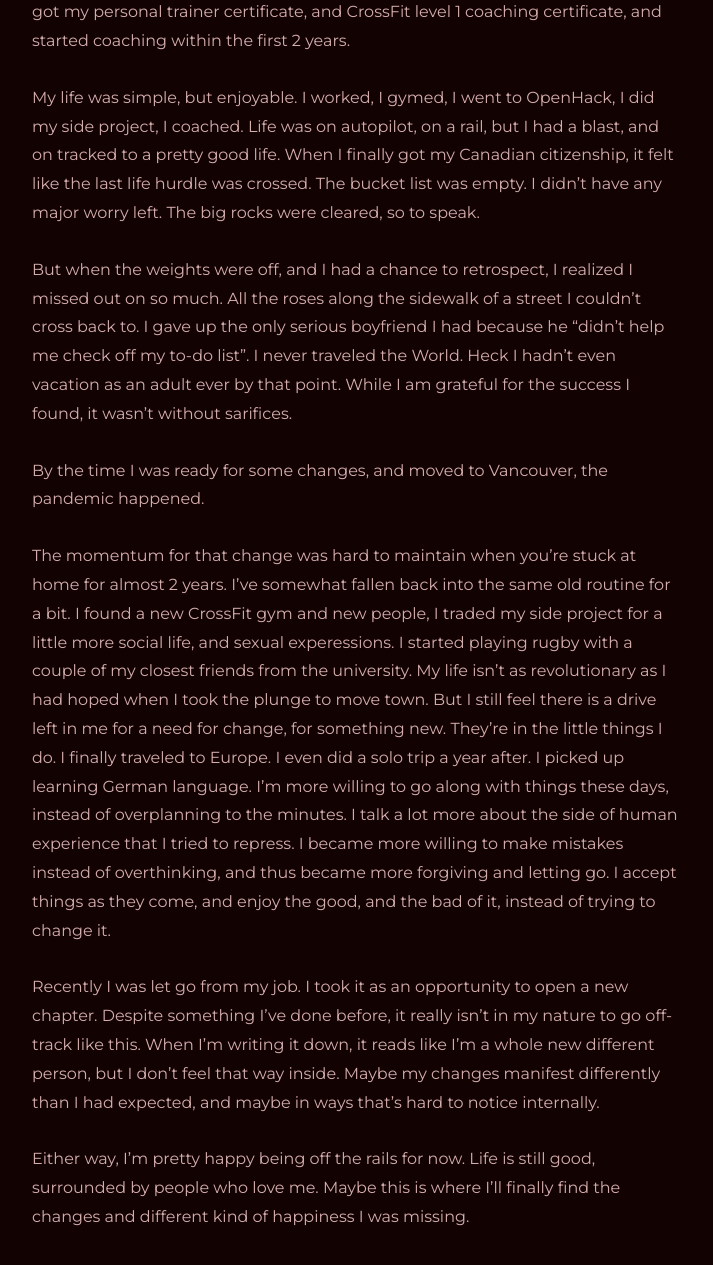
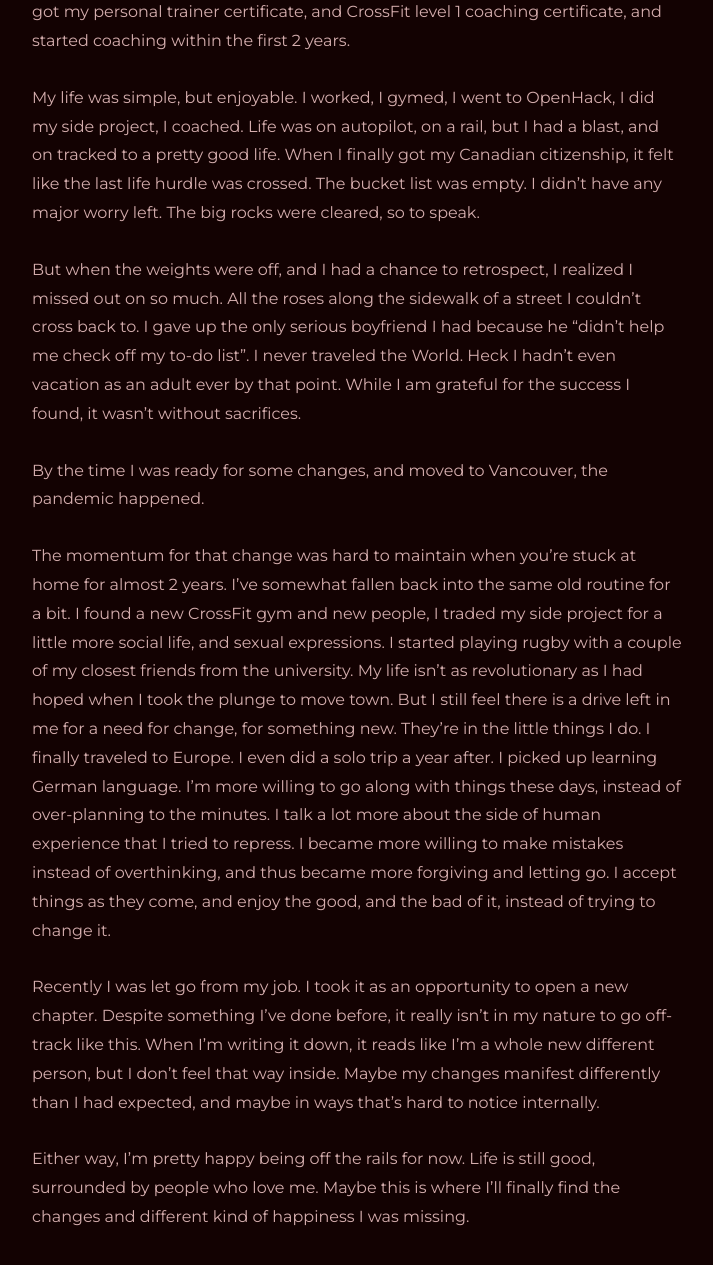
Before and after one commit to mayppong/mayppong.github.io, a Jekyll site: the page built from _posts/2026-03-11-the-journey-so-far.md, in a window 1280 px wide and 1400 px high, scrolled down 1696 px. Shown: the top 1265 px of the window, without its empty margins (283-996 px from the left). Built offline with Jekyll 4.4.1, drawn with Linux system fonts in a browser that asks for light colours.

Commit message:
Fix post spelling

```diff
--- a/_includes/_header.html
+++ b/_includes/_header.html
@@ -1,3 +1,3 @@
 <header>
-  <a class="site-title" href="{{ site.url }}/">{{ site.title }}</a>
+  <a class="site-title" href="/">{{ site.title }}</a>
 </header>
--- a/_includes/_posts.html
+++ b/_includes/_posts.html
@@ -10,20 +10,20 @@
         "
       >
         <div class="article-title">
-          <a href="{{site.baseurl}}{{post.url}}">{{post.title}}</a>
+          <a href="{{ post.url | relative_url}}">{{ post.title }}</a>
         </div>
       </div>
     </div>
     {% else %}
     <h2 class="article-top">
       <div class="article-title">
-        <a href="{{site.baseurl}}{{post.url}}">{{post.title}}</a>
+        <a href="{{ post.url | relative_url}}">{{ post.title }}</a>
       </div>
     </h2>
     {% endif %}
 
     <div class="article-bottom">
-      <small class="article-date">{{post.date | date_to_string}}</small>
+      <small class="article-date">{{ post.date | date_to_string }}</small>
 
       {% include _tags.html tags=post.tags %}
     </div>
--- a/_posts/2026-03-11-the-journey-so-far.md
+++ b/_posts/2026-03-11-the-journey-so-far.md
@@ -17,11 +17,11 @@
 
 My life was simple, but enjoyable. I worked, I gymed, I went to OpenHack, I did my side project, I coached. Life was on autopilot, on a rail, but I had a blast, and on tracked to a pretty good life. When I finally got my Canadian citizenship, it felt like the last life hurdle was crossed. The bucket list was empty. I didn't have any major worry left. The big rocks were cleared, so to speak.
 
-But when the weights were off, and I had a chance to retrospect, I realized I missed out on so much. All the roses along the sidewalk of a street I couldn't cross back to. I gave up the only serious boyfriend I had because he "didn't help me check off my to-do list". I never traveled the World. Heck I hadn't even vacation as an adult ever by that point. While I am grateful for the success I found, it wasn't without sarifices.
+But when the weights were off, and I had a chance to retrospect, I realized I missed out on so much. All the roses along the sidewalk of a street I couldn't cross back to. I gave up the only serious boyfriend I had because he "didn't help me check off my to-do list". I never traveled the World. Heck I hadn't even vacation as an adult ever by that point. While I am grateful for the success I found, it wasn't without sacrifices.
 
 By the time I was ready for some changes, and moved to Vancouver, the pandemic happened.
 
-The momentum for that change was hard to maintain when you're stuck at home for almost 2 years. I've somewhat fallen back into the same old routine for a bit. I found a new CrossFit gym and new people, I traded my side project for a little more social life, and sexual experessions. I started playing rugby with a couple of my closest friends from the university. My life isn't as revolutionary as I had hoped when I took the plunge to move town. But I still feel there is a drive left in me for a need for change, for something new. They're in the little things I do. I finally traveled to Europe. I even did a solo trip a year after. I picked up learning German language. I'm more willing to go along with things these days, instead of overplanning to the minutes. I talk a lot more about the side of human experience that I tried to repress. I became more willing to make mistakes instead of overthinking, and thus became more forgiving and letting go. I accept things as they come, and enjoy the good, and the bad of it, instead of trying to change it.
+The momentum for that change was hard to maintain when you're stuck at home for almost 2 years. I've somewhat fallen back into the same old routine for a bit. I found a new CrossFit gym and new people, I traded my side project for a little more social life, and sexual expressions. I started playing rugby with a couple of my closest friends from the university. My life isn't as revolutionary as I had hoped when I took the plunge to move town. But I still feel there is a drive left in me for a need for change, for something new. They're in the little things I do. I finally traveled to Europe. I even did a solo trip a year after. I picked up learning German language. I'm more willing to go along with things these days, instead of over-planning to the minutes. I talk a lot more about the side of human experience that I tried to repress. I became more willing to make mistakes instead of overthinking, and thus became more forgiving and letting go. I accept things as they come, and enjoy the good, and the bad of it, instead of trying to change it.
 
 Recently I was let go from my job. I took it as an opportunity to open a new chapter. Despite something I've done before, it really isn't in my nature to go off-track like this. When I'm writing it down, it reads like I'm a whole new different person, but I don't feel that way inside. Maybe my changes manifest differently than I had expected, and maybe in ways that's hard to notice internally.
 
```
Also changed, not shown: 404.md (+1 -1 lines), _posts/2026-03-10-initial-commit.md (+2 -2 lines).
